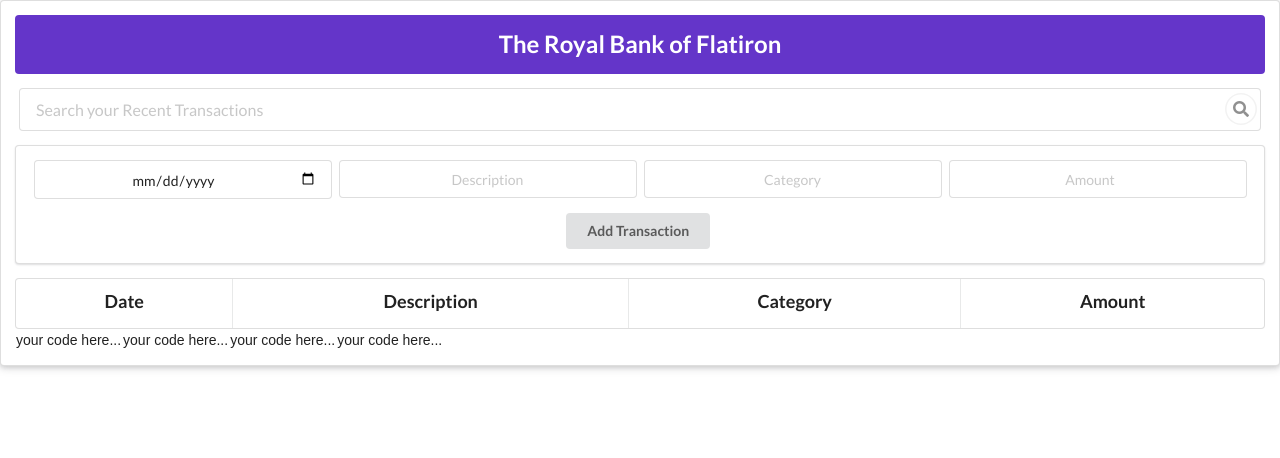
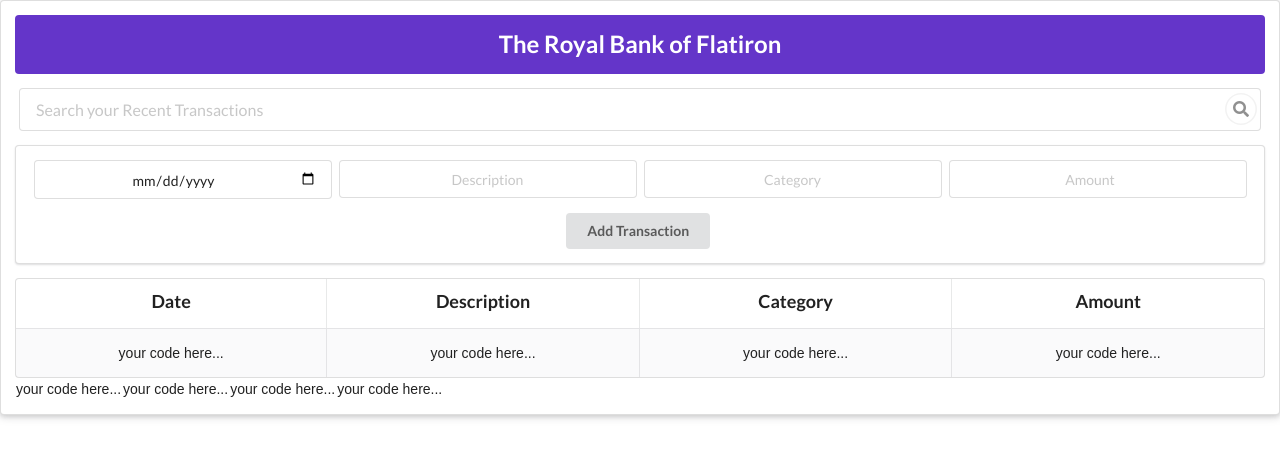
Before and after one commit to isaack-mungui/bank-of-flatiron, a React (Create React App) app in the folder code-challenge/: page / in a window 1280 px wide. Shown: the top 458 px of the page. Built offline with nearby package versions, Linux system fonts and the light colour scheme.

Commit message:
Rendered a list of transactions

```diff
--- a/code-challenge/src/components/TransactionsList.js
+++ b/code-challenge/src/components/TransactionsList.js
@@ -19,7 +19,7 @@ function TransactionsList() {
             <h3 className="ui center aligned header">Amount</h3>
           </th>
         </tr>
-        {/* render a list of <Transaction> components here */}
+        <Transaction />
       </tbody>
     </table>
   );
```
